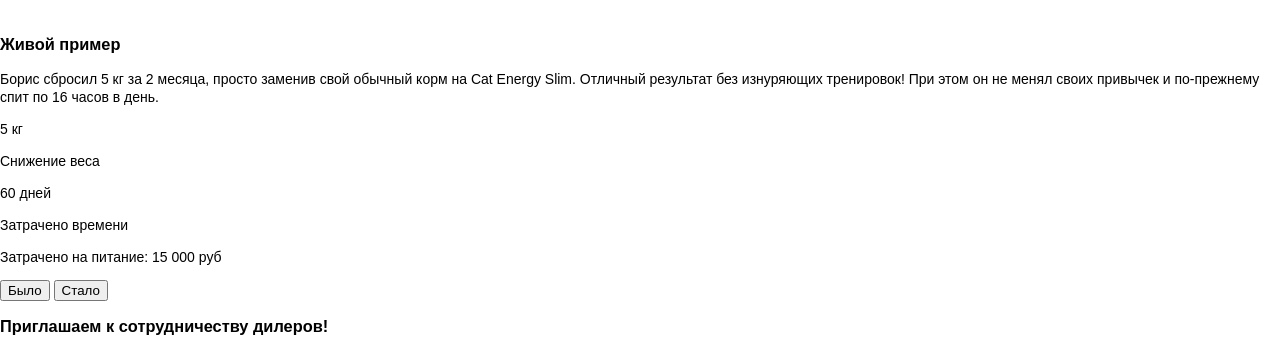
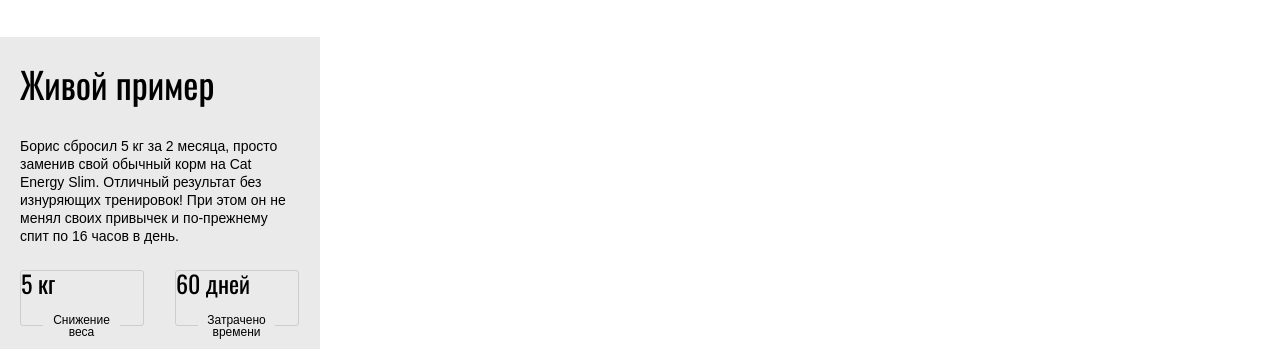
Before and after one commit to Ediafeer/1456109-cat-energy-20, a website: page source/index.html in a window 1280 px wide. Shown: the part 1666-2015 px from the top of the page. Drawn offline with nearby package versions, Linux system fonts and the light colour scheme; files that its build step writes are made by us from their sources.

Commit message:
Закончил page

```diff
--- a/source/index.html
+++ b/source/index.html
@@ -93,10 +93,15 @@
         Борис сбросил 5 кг за 2 месяца, просто заменив свой обычный корм на Cat Energy Slim. Отличный результат без
         изнуряющих тренировок! При этом он не менял своих привычек и по-прежнему спит по 16 часов в день.
       </p>
-      <p class="example__indicators">5 кг</p>
-      <span class="example__decoding-indicator">Снижение веса</span>
-      <p class="example__indicators">60 дней</p>
-      <span class="example__decoding-indicator">Затрачено времени</span>
+
+      <div class="example__indicators">
+        <div class="example__property">5 кг
+          <div class="example__decoding-indicator">Снижение веса</div>
+        </div>
+        <div class="example__property">60 дней
+          <div class="example__decoding-indicator">Затрачено времени</div>
+        </div>
+      </div>
       <p class="example__estimate">Затрачено на питание: 15 000 руб</p>
       <div class="example__slider">
         <div class="example__slider-past"></div>
@@ -106,14 +111,15 @@
       </div>
     </section>
 
+  </main>
+
+  <footer class="page-footer">
+
     <section class="cooperation">
       <h3 class="cooperation__header">Приглашаем к сотрудничеству дилеров!</h3>
       <address class="cooperation__address">ул. Большая Конюшенная, д. 19/8 Санкт-Петербург</address>
     </section>
 
-  </main>
-
-  <footer class="page-footer">
     <img src="img/logo-cat-energy-text-footer.svg" width="128" height="24" alt="Кэт Энерджи">
     <ul class="social__list list">
       <li class="social__item">
--- /dev/null
+++ b/source/sass/block/footer/cooperation.scss
@@ -0,0 +1,30 @@
+.cooperation {
+  display: flex;
+  flex-wrap: wrap;
+  width: 320px;
+  background-color: $color-title-text;
+}
+
+.cooperation__header {
+  margin: 0;
+  width: 140px;
+  padding-top: 28px;
+  margin-left: 20px;
+  font-family: $title-font;
+  font-size: 16px;
+  font-weight: normal;
+  line-height: 18px;
+  text-transform: uppercase;
+}
+
+.cooperation__address {
+  width: 140px;
+  padding-top: 28px;
+  font-style: normal;
+}
+
+.cooperation::before {
+  content: url("/img/bg-map-mobile@1x.png");
+  order: 3;
+  margin-top: 22px;
+}
--- /dev/null
+++ b/source/sass/block/footer/index.scss
@@ -0,0 +1 @@
+@import "./cooperation.scss";
--- /dev/null
+++ b/source/sass/block/page/example.scss
@@ -0,0 +1,74 @@
+.example {
+  background-color: $special_background_gray;
+  width: 320px;
+  padding-right: 21px;
+  padding-left: 20px;
+}
+
+.example__header {
+  margin: 0;
+  padding-top: 27px;
+  font-family: $title-font;
+  font-weight: normal;
+  font-size: 36px;
+  line-height: 40px;
+}
+
+.example__text {
+  margin: 0;
+  padding-top: 33px;
+  width: 279px;
+}
+
+.example__indicators {
+  display: flex;
+  flex-wrap: wrap;
+  justify-content: space-between;
+  margin-top: 25px;
+}
+
+.example__property {
+  width: 124px;
+  height: 56px;
+  border: 1px solid $special_gray;
+  border-radius: 3px;
+  font-family: $title-font;
+  font-size: 24px;
+  line-height: 24px;
+}
+
+.example__decoding-indicator {
+  display: block;
+  width: 77px;
+  text-align: center;
+  font-family: $base-font;
+  font-size: 12px;
+  line-height: 12px;
+  margin-left: 22px;
+  margin-top: 19px;
+  background-color: $special_background_gray;
+}
+
+.example__estimate {
+  margin: 0;
+  padding-top: 26px;
+  padding-left: 46px;
+  font-family: $title-font;
+  line-height: 20px;
+  text-transform: uppercase;
+}
+
+.example__slider {
+  width: auto;
+  height: auto;
+}
+
+.example__slider-past {
+  background-image: url("/img/before-mobile@1x.png");
+  height: 232px;
+}
+
+.example__switch {
+  margin-top: 35px;
+  margin-bottom: 39px;
+}
--- a/source/sass/block/page/index.scss
+++ b/source/sass/block/page/index.scss
@@ -1,4 +1,5 @@
 @import "./page.scss";
 @import "./promo.scss";
 @import "./programms.scss";
-@import "./program-operation.scss"
+@import "./program-operation.scss";
+@import "./example.scss";
--- a/source/sass/block/page/programms.scss
+++ b/source/sass/block/page/programms.scss
@@ -2,12 +2,13 @@
   display: flex;
   flex-direction: column;
   margin-top: 22px;
-  padding-left: 20px;
+  margin-left: 20px;
   width: 280px;
 }
 
-/*.programms__list {
+/*programms__list {
   display: flex;
+  width: 280px;
 }*/
 
 .programms__item {
--- a/source/sass/global/global.scss
+++ b/source/sass/global/global.scss
@@ -6,3 +6,9 @@
   max-width: 100%;
   height: auto;
 }
+
+*,
+*::before,
+*::after {
+  box-sizing: border-box;
+}
--- a/source/sass/global/variables.scss
+++ b/source/sass/global/variables.scss
@@ -3,6 +3,7 @@
 $basic_gray: #f2f2f2;
 $special_gray: #cdcdcd;
 $special_light_gray: #ebebeb;
+$special_background_gray: #eaeaea;
 $special_middle_gray: #666666;
 $special_dark_gray: #444444;
 $special_black_gray: #222222;
--- a/source/sass/style.scss
+++ b/source/sass/style.scss
@@ -3,4 +3,5 @@
 @import "global/global.scss";
 @import "global/common.scss";
 @import "block/header/index.scss";
-@import "block/page/index.scss"
+@import "block/page/index.scss";
+@import "block/footer/index.scss";
```
Also changed, not shown: source/catalog.html (+4 -3 lines), source/shape.html (+4 -3 lines).
